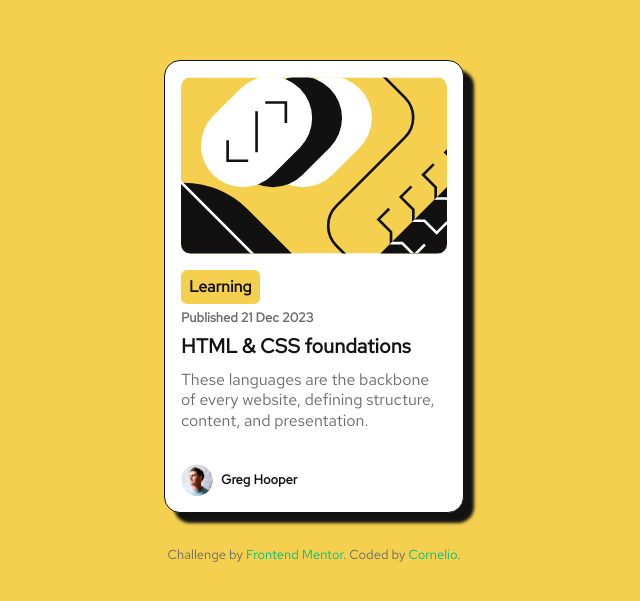
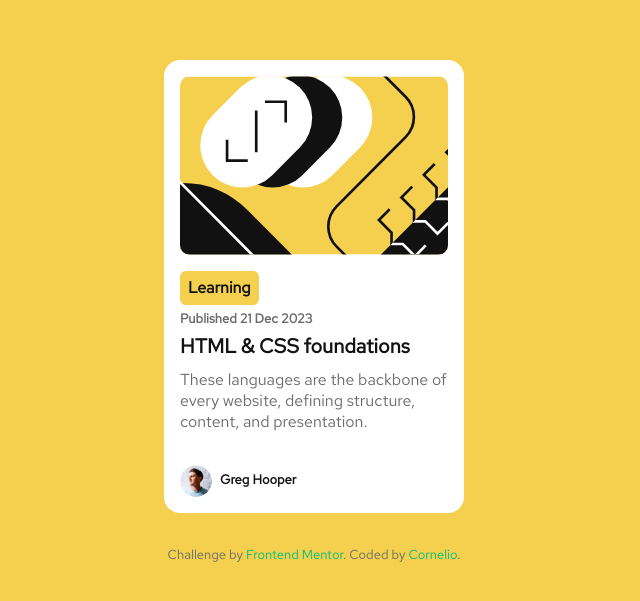
Before and after one commit to Cornelio-II/blog-preview-card, a Vue app: page / in a window 1280 px wide. Shown: the part 103-704 px from the top of the page, without its empty margins (326-966 px from the left). Built offline with nearby package versions, Linux system fonts and the light colour scheme.

Commit message:
Sytle: update styles

```diff
--- a/src/assets/css/main.css
+++ b/src/assets/css/main.css
@@ -58,8 +58,6 @@ img
 .card-container {
   background-color: var(--white);
   border-radius: 1rem;
-  box-shadow: 0.625rem 0.625rem 0.2rem var(--gray-950);
-  border: 0.063rem solid var(--gray-950);
   padding: clamp(0.75rem, 0.75rem + 0.5vw, 1rem);
   inline-size: 18.75rem; /* replaces width: auto; keeps aspect ratio */
   overflow: hidden;
```
